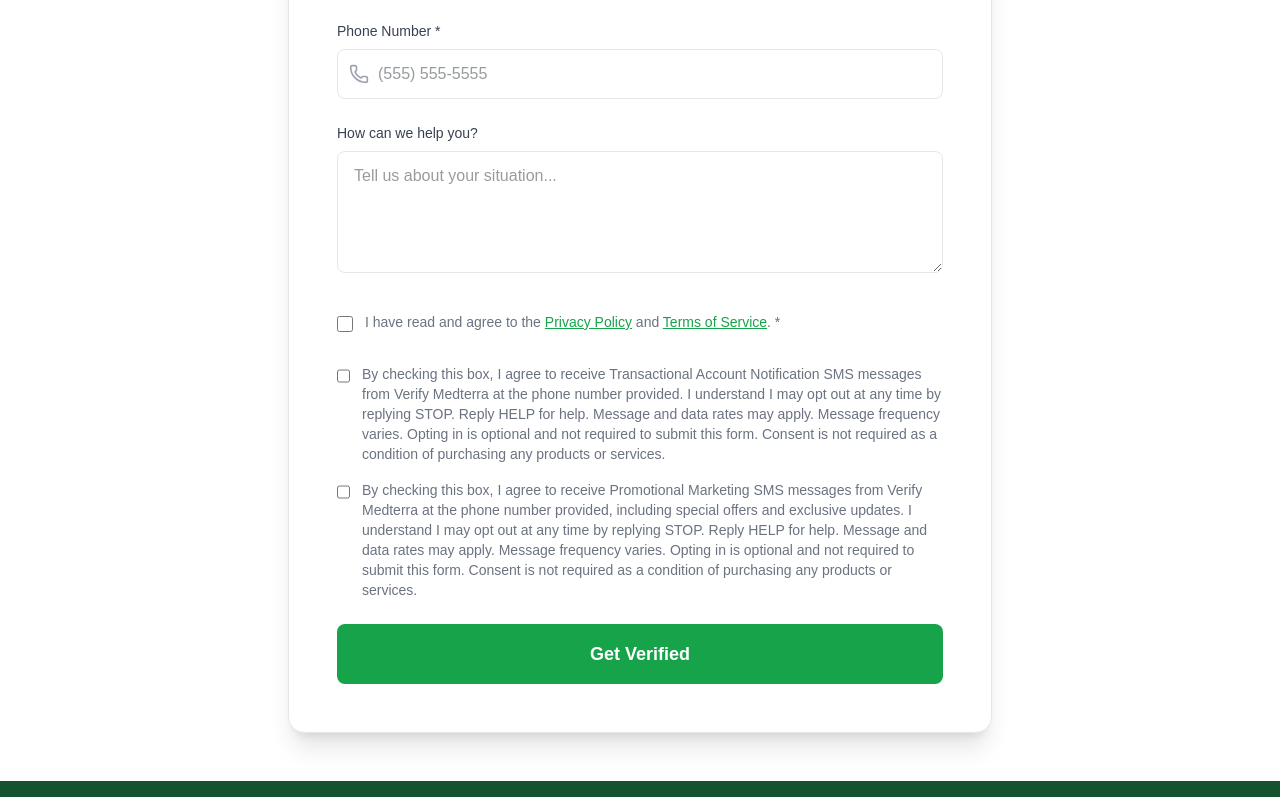
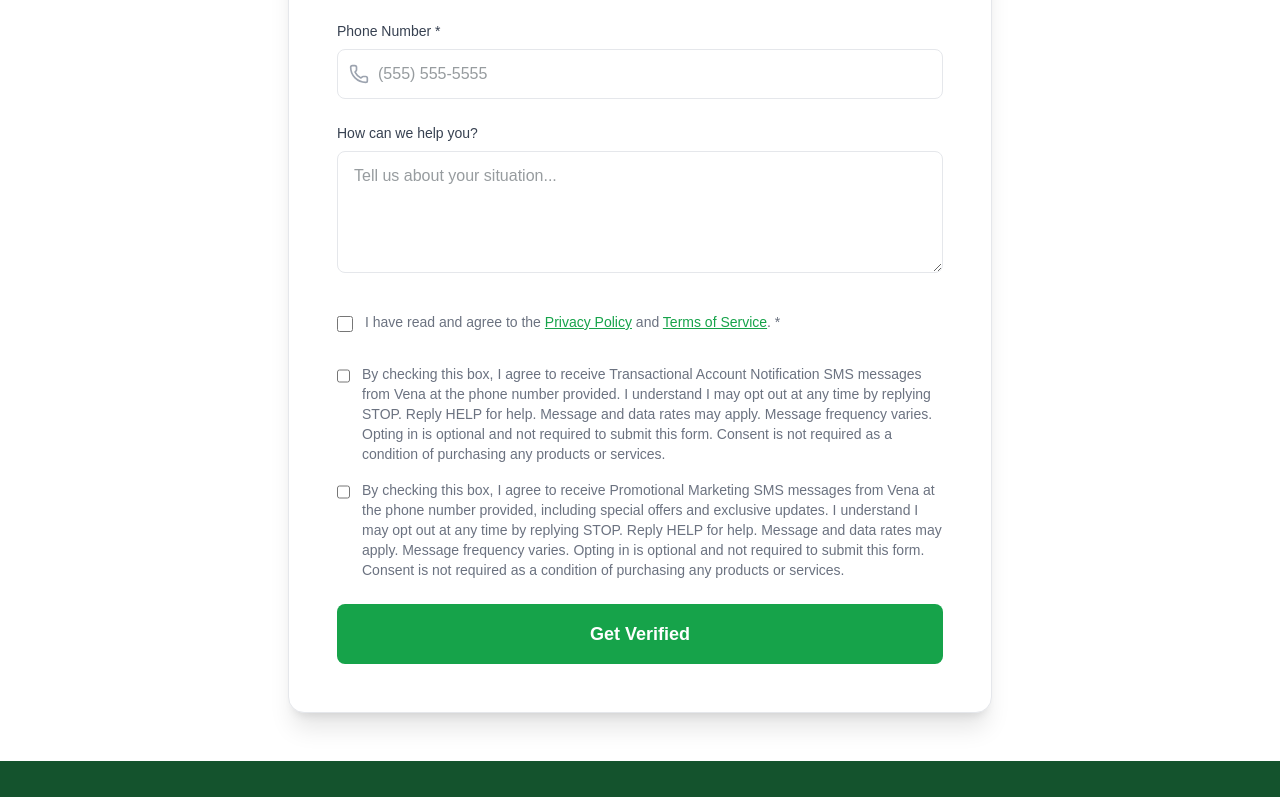
Before and after one commit to Textingman/medterra-verifymedterra, a Next.js app: page /signup in a window 1280 px wide. Shown: the part 486-1283 px from the top of the page. Built offline with nearby package versions, Linux system fonts and the light colour scheme.

Commit message:
Rebrand: Verify Medterra -> Vena, verifymedterra.com -> verifyvena.com

```diff
--- a/app/signup/page.tsx
+++ b/app/signup/page.tsx
@@ -103,13 +103,13 @@
                 <div className="flex items-start gap-3">
                   <input type="checkbox" id="accountNotifications" checked={accountNotifications} onChange={(e) => setAccountNotifications(e.target.checked)} className="mt-1 w-4 h-4 rounded" style={{ accentColor: '#16A34A' }} />
                   <label htmlFor="accountNotifications" className="text-sm" style={{ color: '#6B7280' }}>
-                    By checking this box, I agree to receive Transactional Account Notification SMS messages from Verify Medterra at the phone number provided. I understand I may opt out at any time by replying STOP. Reply HELP for help. Message and data rates may apply. Message frequency varies. Opting in is optional and not required to submit this form. Consent is not required as a condition of purchasing any products or services.
+                    By checking this box, I agree to receive Transactional Account Notification SMS messages from Vena at the phone number provided. I understand I may opt out at any time by replying STOP. Reply HELP for help. Message and data rates may apply. Message frequency varies. Opting in is optional and not required to submit this form. Consent is not required as a condition of purchasing any products or services.
                   </label>
                 </div>
                 <div className="flex items-start gap-3">
                   <input type="checkbox" id="customerCare" checked={customerCare} onChange={(e) => setCustomerCare(e.target.checked)} className="mt-1 w-4 h-4 rounded" style={{ accentColor: '#16A34A' }} />
                   <label htmlFor="customerCare" className="text-sm" style={{ color: '#6B7280' }}>
-                    By checking this box, I agree to receive Promotional Marketing SMS messages from Verify Medterra at the phone number provided, including special offers and exclusive updates. I understand I may opt out at any time by replying STOP. Reply HELP for help. Message and data rates may apply. Message frequency varies. Opting in is optional and not required to submit this form. Consent is not required as a condition of purchasing any products or services.
+                    By checking this box, I agree to receive Promotional Marketing SMS messages from Vena at the phone number provided, including special offers and exclusive updates. I understand I may opt out at any time by replying STOP. Reply HELP for help. Message and data rates may apply. Message frequency varies. Opting in is optional and not required to submit this form. Consent is not required as a condition of purchasing any products or services.
                   </label>
                 </div>
               </div>
```
